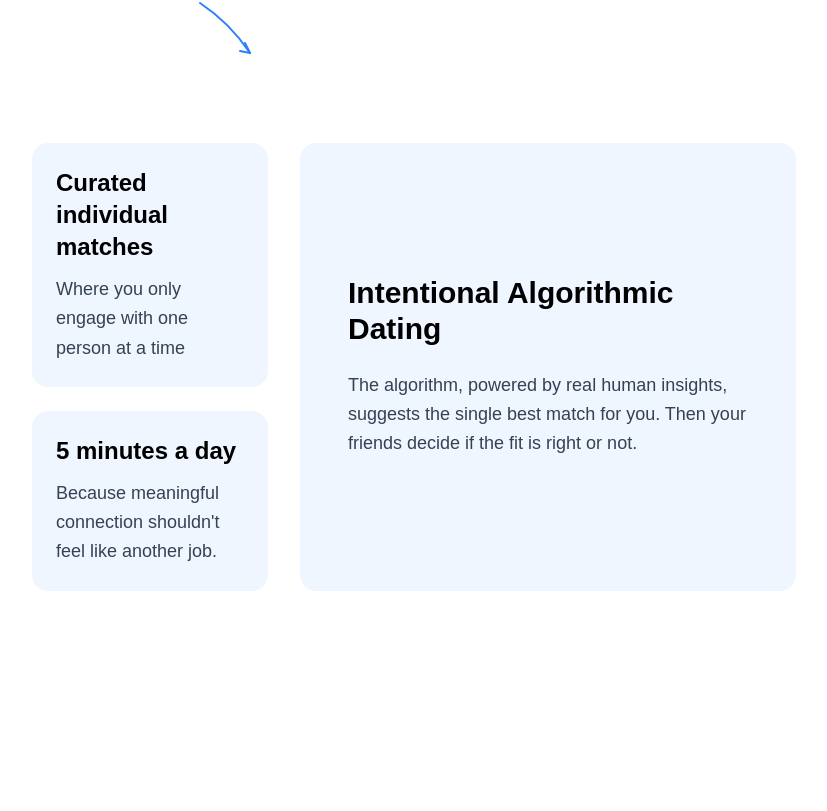
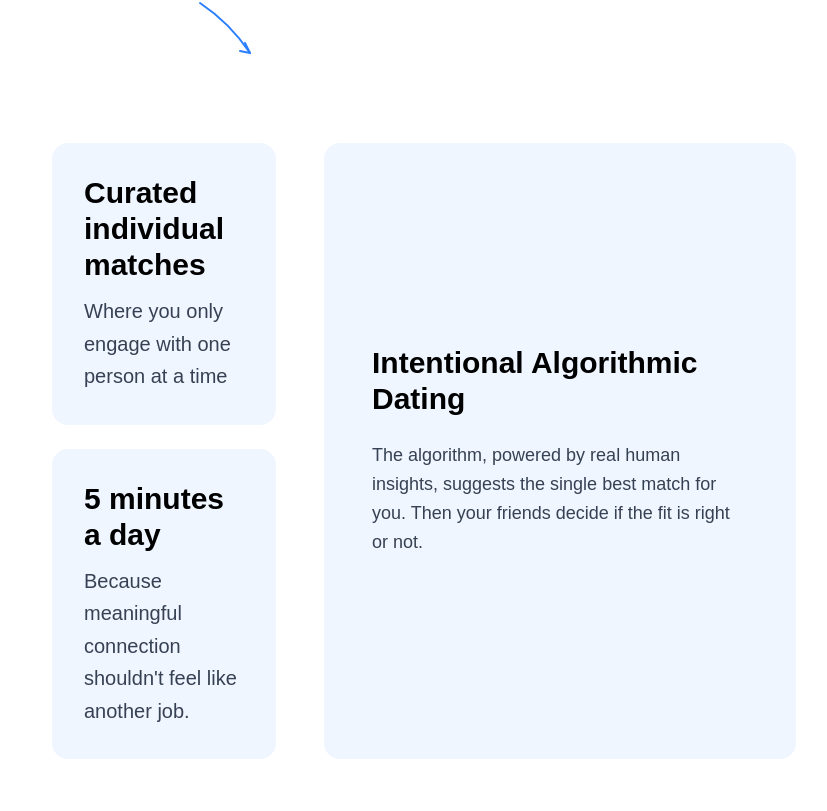
Before and after one commit to utkarsh6778vns-stack/bridge-landing, a Next.js app: page / in a window 1280 px wide. Shown: the part 1169-1980 px from the top of the page, without its empty margins (404-1231 px from the left). Built offline with nearby package versions, Linux system fonts and the light colour scheme.

Commit message:
style: final bento typography and spacing overhaul

```diff
--- a/components/AboutSection.tsx
+++ b/components/AboutSection.tsx
@@ -72,7 +72,7 @@ export default function AboutSection() {
                     </motion.svg>
                 </motion.h2>
 
-                <div className="grid grid-cols-1 lg:grid-cols-2 gap-8 pl-0 md:pl-12 lg:pl-24">
+                <div className="grid grid-cols-1 lg:grid-cols-2 gap-12 pl-0 md:pl-16 lg:pl-32">
                     {/* Left Column - Feature Cards (2x2 Grid with Spacers) */}
                     <div className="grid grid-cols-1 sm:grid-cols-2 gap-6">
                         {/* Placeholder for removed left-most card */}
@@ -84,10 +84,10 @@ export default function AboutSection() {
                             whileInView={{ opacity: 1, y: 0 }}
                             transition={{ duration: 0.6, delay: 0.2 }}
                             viewport={{ once: true }}
-                            className="bg-blue-50 p-6 rounded-2xl"
+                            className="bg-blue-50 p-8 rounded-2xl"
                         >
-                            <h3 className="font-bold text-xl md:text-2xl mb-3">Curated individual matches</h3>
-                            <p className="text-base md:text-lg text-gray-700 leading-relaxed">
+                            <h3 className="font-bold text-2xl md:text-3xl mb-3">Curated individual matches</h3>
+                            <p className="text-lg md:text-xl text-gray-700 leading-relaxed">
                                 Where you only engage with one person at a time
                             </p>
                         </motion.div>
@@ -101,10 +101,10 @@ export default function AboutSection() {
                             whileInView={{ opacity: 1, y: 0 }}
                             transition={{ duration: 0.6, delay: 0.3 }}
                             viewport={{ once: true }}
-                            className="bg-blue-50 p-6 rounded-2xl"
+                            className="bg-blue-50 p-8 rounded-2xl"
                         >
-                            <h3 className="font-bold text-xl md:text-2xl mb-3">5 minutes a day</h3>
-                            <p className="text-base md:text-lg text-gray-700 leading-relaxed">
+                            <h3 className="font-bold text-2xl md:text-3xl mb-3">5 minutes a day</h3>
+                            <p className="text-lg md:text-xl text-gray-700 leading-relaxed">
                                 Because meaningful connection shouldn't feel like another job.
                             </p>
                         </motion.div>
```
